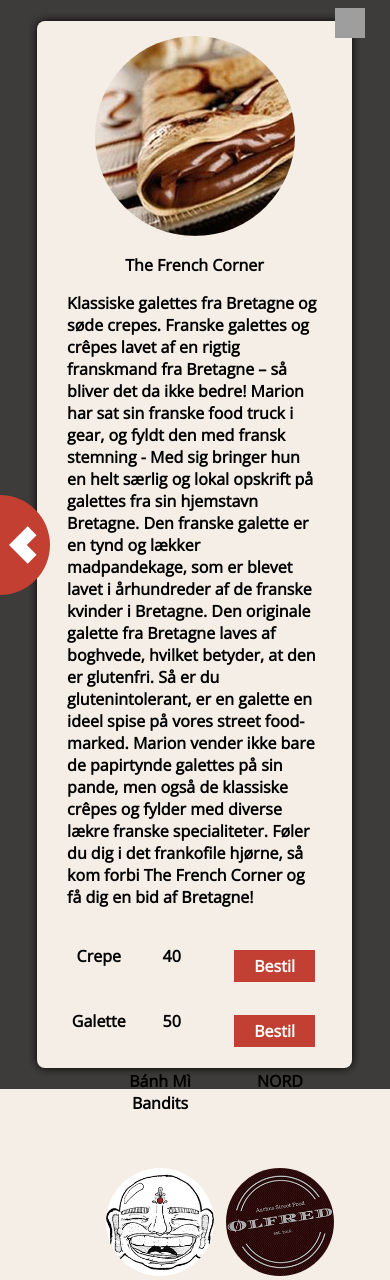
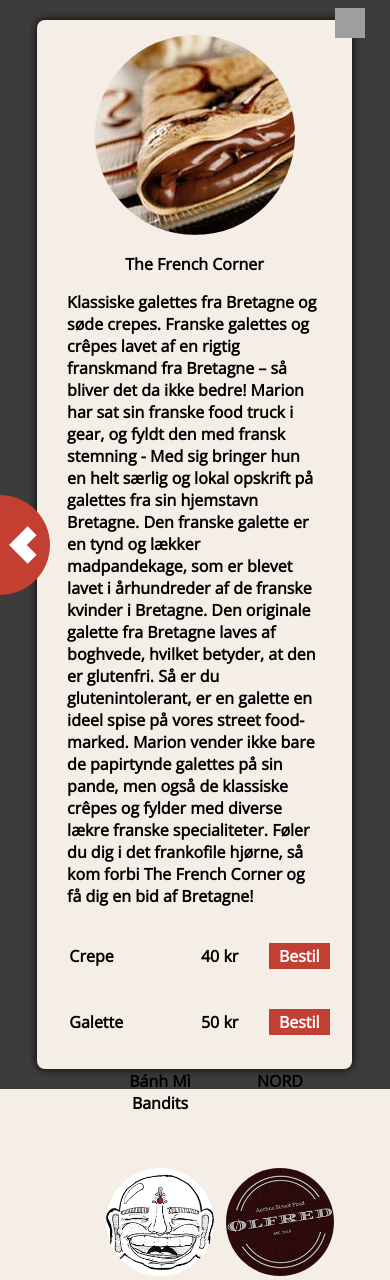
Before and after one commit to LasseGuldhammer/aarhusstreetfood, a PHP site: page /kitchens.php in a window 390 px wide, after a click on "The French Corner". Shown: the top 1280 px of the page. Run offline with PHP 8.4, Linux system fonts and the light colour scheme; data comes from the database, SQL or seed files in the repository; some libraries are stand-ins or nearby versions; grey boxes are pictures that could not be loaded.

Commit message:
Forskønnelse af koden

```diff
--- a/css/mediaqueries.css
+++ b/css/mediaqueries.css
@@ -1,69 +1,90 @@
 @media only screen and (max-width: 865px) {
+  /* line 2, ../../wamp64/www/aarhusstreetfood/css/mediaqueries.scss */
   .kitchen {
     width: 100%; }
-
+  /* line 6, ../../wamp64/www/aarhusstreetfood/css/mediaqueries.scss */
   #articlekitchen a {
     width: 33.33%;
     padding: 0; }
-
+  /* line 11, ../../wamp64/www/aarhusstreetfood/css/mediaqueries.scss */
   #articlekitchen {
     padding: 50px 60px 50px 200px; }
-
-  footer {
+  /* line 15, ../../wamp64/www/aarhusstreetfood/css/mediaqueries.scss */
+  footer, .footerk {
     height: 80px; }
-    footer p {
+    /* line 17, ../../wamp64/www/aarhusstreetfood/css/mediaqueries.scss */
+    footer p, .footerk p {
       padding: 0px 10px;
       font-size: 0.8em; }
-
+  /* line 23, ../../wamp64/www/aarhusstreetfood/css/mediaqueries.scss */
   .footerforside {
     height: 80px; }
+    /* line 25, ../../wamp64/www/aarhusstreetfood/css/mediaqueries.scss */
     .footerforside p {
       padding: 0px 10px;
       font-size: 0.8em; }
-
+  /* line 31, ../../wamp64/www/aarhusstreetfood/css/mediaqueries.scss */
   .active {
     width: 20%; }
-
+  /* line 35, ../../wamp64/www/aarhusstreetfood/css/mediaqueries.scss */
   .closebutton {
     margin-left: 20%; }
-
+  /* line 39, ../../wamp64/www/aarhusstreetfood/css/mediaqueries.scss */
   #logo {
     width: 15%;
     margin: 20px 0px 0px 20px; } }
+
 @media only screen and (max-width: 600px) {
+  /* line 47, ../../wamp64/www/aarhusstreetfood/css/mediaqueries.scss */
   .kitchen {
     width: 100%; }
-
+  /* line 51, ../../wamp64/www/aarhusstreetfood/css/mediaqueries.scss */
   #articlekitchen a {
     width: 50%;
     padding: 0; }
-
+  /* line 56, ../../wamp64/www/aarhusstreetfood/css/mediaqueries.scss */
   #articlekitchen {
     padding: 50px 50px 50px 100px; }
-
+  /* line 60, ../../wamp64/www/aarhusstreetfood/css/mediaqueries.scss */
   .active {
     width: 33%; }
-
+  /* line 64, ../../wamp64/www/aarhusstreetfood/css/mediaqueries.scss */
   .closebutton {
     margin-left: 33%; }
-
-  footer {
+  /* line 68, ../../wamp64/www/aarhusstreetfood/css/mediaqueries.scss */
+  footer, .footerk {
     height: 200px;
     flex-wrap: wrap;
     justify-content: space-around; }
-    footer p {
+    /* line 72, ../../wamp64/www/aarhusstreetfood/css/mediaqueries.scss */
+    footer p, .footerk p {
       width: 100%;
       text-align: center; }
-
+  /* line 78, ../../wamp64/www/aarhusstreetfood/css/mediaqueries.scss */
+  .footerk {
+    bottom: -15vh;
+    position: relative; }
+  /* line 83, ../../wamp64/www/aarhusstreetfood/css/mediaqueries.scss */
   .footerforside {
     height: 150px;
     flex-wrap: wrap;
     justify-content: space-around; }
+    /* line 87, ../../wamp64/www/aarhusstreetfood/css/mediaqueries.scss */
     .footerforside p {
       width: 100%;
       text-align: center; }
-
+  /* line 93, ../../wamp64/www/aarhusstreetfood/css/mediaqueries.scss */
   #login {
-    height: 70vh; } }
+    height: 70vh; }
+  /* line 97, ../../wamp64/www/aarhusstreetfood/css/mediaqueries.scss */
+  .bestil {
+    padding: 2px 10px;
+    margin-top: 20px;
+    background-color: #c23f33;
+    color: white;
+    transition: 0.5s;
+    outline: none;
+    text-decoration: none;
+    text-align: right; } }
 
 /*# sourceMappingURL=mediaqueries.css.map */
--- a/css/mediaqueries.scss
+++ b/css/mediaqueries.scss
@@ -6,18 +6,17 @@
     #articlekitchen a {
         width: 33.33%;
         padding: 0;
-}
+    }
 
     #articlekitchen {
         padding: 50px 60px 50px 200px;
     }
 
-    footer {
+    footer, .footerk {
         height: 80px;
         p {
             padding: 0px 10px;
             font-size: 0.8em;
-
         }
     }
 
@@ -26,7 +25,6 @@
         p {
             padding: 0px 10px;
             font-size: 0.8em;
-
         }
     }
 
@@ -53,7 +51,7 @@
     #articlekitchen a {
         width: 50%;
         padding: 0;
-}
+    }
 
     #articlekitchen {
         padding: 50px 50px 50px 100px;
@@ -67,7 +65,7 @@
         margin-left: 33%;
     }
 
-    footer {
+    footer, .footerk {
         height: 200px;
         flex-wrap: wrap;
         justify-content: space-around;
@@ -77,15 +75,18 @@
         }
     }
 
+    .footerk {
+        bottom: -15vh;
+        position: relative;
+    }
+
     .footerforside {
-
         height: 150px;
         flex-wrap: wrap;
         justify-content: space-around;
         p {
             width: 100%;
             text-align: center;
-
         }
     }
 
@@ -93,4 +94,14 @@
         height: 70vh;
     }
 
+    .bestil {
+        padding: 2px 10px;
+        margin-top: 20px;
+        background-color: #c23f33;
+        color: white;
+        transition: 0.5s;
+        outline: none;
+        text-decoration: none;
+        text-align: right;
+    }
 }
--- a/css/style.css
+++ b/css/style.css
@@ -1,13 +1,16 @@
 /* Global Styling */
+/* line 4, ../../wamp64/www/aarhusstreetfood/css/style.scss */
 * {
   border: 0px solid grey;
   box-sizing: border-box; }
 
+/* line 9, ../../wamp64/www/aarhusstreetfood/css/style.scss */
 body {
   background-color: rgba(216, 191, 160, 0.26);
   font-family: 'Open Sans', sans-serif;
   font-weight: bold; }
 
+/* line 15, ../../wamp64/www/aarhusstreetfood/css/style.scss */
 #background {
   background: url(../img/aarhusstreetfood1.jpg) no-repeat center center fixed;
   -webkit-background-size: cover;
@@ -15,6 +18,7 @@ body {
   -o-background-size: cover;
   background-size: cover; }
 
+/* line 23, ../../wamp64/www/aarhusstreetfood/css/style.scss */
 #background1 {
   background: url(../img/aarhusstreetfood_login.jpg) no-repeat center center fixed;
   -webkit-background-size: cover;
@@ -23,6 +27,7 @@ body {
   background-size: cover; }
 
 /* Navigation Menu Section */
+/* line 34, ../../wamp64/www/aarhusstreetfood/css/style.scss */
 .sidenav {
   height: 100%;
   width: 0;
@@ -36,9 +41,11 @@ body {
   display: flex;
   flex-direction: column; }
 
+/* line 49, ../../wamp64/www/aarhusstreetfood/css/style.scss */
 .active {
   width: 15vw; }
 
+/* line 53, ../../wamp64/www/aarhusstreetfood/css/style.scss */
 .sidenav a {
   height: 20%;
   text-decoration: none;
@@ -50,22 +57,27 @@ body {
   justify-content: space-around;
   flex-wrap: wrap; }
 
+/* line 65, ../../wamp64/www/aarhusstreetfood/css/style.scss */
 .sidenav a:hover,
 .offcanvas a:focus {
   color: black;
   background-color: #f4eee6; }
 
+/* line 71, ../../wamp64/www/aarhusstreetfood/css/style.scss */
 .icon {
   width: 100%;
   padding: 0% 25%;
   color: #fff; }
 
+/* line 77, ../../wamp64/www/aarhusstreetfood/css/style.scss */
 .st0 {
   transition: 0.5s; }
 
+/* line 81, ../../wamp64/www/aarhusstreetfood/css/style.scss */
 a svg:hover .st0, a:hover .st0 {
   fill: #111; }
 
+/* line 85, ../../wamp64/www/aarhusstreetfood/css/style.scss */
 .sidenav .closebtn {
   position: absolute;
   top: 0;
@@ -73,6 +85,7 @@ a svg:hover .st0, a:hover .st0 {
   font-size: 36px;
   margin-left: 50px; }
 
+/* line 93, ../../wamp64/www/aarhusstreetfood/css/style.scss */
 .frame {
   display: flex;
   align-items: center;
@@ -81,14 +94,17 @@ a svg:hover .st0, a:hover .st0 {
   transition: 0.5s;
   z-index: 2; }
 
+/* line 102, ../../wamp64/www/aarhusstreetfood/css/style.scss */
 #openbutton {
   transition: 0.5s;
   width: 50px; }
 
+/* line 107, ../../wamp64/www/aarhusstreetfood/css/style.scss */
 .closebutton {
   margin-left: 15%; }
 
 /* Kitchen Page */
+/* line 113, ../../wamp64/www/aarhusstreetfood/css/style.scss */
 #articlekitchen {
   display: inline-flex;
   flex-wrap: wrap;
@@ -97,42 +113,54 @@ a svg:hover .st0, a:hover .st0 {
   padding: 50px 100px 50px 200px;
   transition: 0.5s; }
 
+/* line 122, ../../wamp64/www/aarhusstreetfood/css/style.scss */
 #articlekitchen a {
   width: 25%;
   padding: 0;
   text-decoration: none;
   color: black; }
 
+/* line 129, ../../wamp64/www/aarhusstreetfood/css/style.scss */
 .kitchen {
   width: 100%;
   text-align: center;
   padding-bottom: 40px;
   transition: 0.5s; }
 
+/* line 136, ../../wamp64/www/aarhusstreetfood/css/style.scss */
 .kitchen-image {
   max-width: 90%;
   border-radius: 100%;
   transition: 0.5s;
   animation: pulse 1.5s ease 0s; }
 
+/* line 143, ../../wamp64/www/aarhusstreetfood/css/style.scss */
 .kitchen-name {
   font-size: 1em;
   text-align: center; }
 
+/* line 148, ../../wamp64/www/aarhusstreetfood/css/style.scss */
 .modal-wrapper {
   display: none; }
 
-.product {
-  position: relative; }
-  .product * {
-    display: inline-block; }
-  .product h4 {
-    position: relative;
-    left: -0.5em; }
-  .product button {
-    position: relative;
-    left: 0.5em; }
+/* line 152, ../../wamp64/www/aarhusstreetfood/css/style.scss */
+.product-name {
+  width: 50%;
+  display: inline-block;
+  text-align: left; }
 
+/* line 158, ../../wamp64/www/aarhusstreetfood/css/style.scss */
+.product-price {
+  width: 25%;
+  display: inline-block;
+  text-align: center; }
+
+/* line 164, ../../wamp64/www/aarhusstreetfood/css/style.scss */
+.product-order {
+  width: 20%;
+  display: inline-block; }
+
+/* line 169, ../../wamp64/www/aarhusstreetfood/css/style.scss */
 .bestil {
   padding: 5px 20px;
   margin-top: 20px;
@@ -143,28 +171,35 @@ a svg:hover .st0, a:hover .st0 {
   text-decoration: none;
   text-align: right; }
 
+/* line 180, ../../wamp64/www/aarhusstreetfood/css/style.scss */
 .bestil:hover {
   background-color: #f4eee6;
   color: black; }
 
 /* Kurv Section */
+/* line 187, ../../wamp64/www/aarhusstreetfood/css/style.scss */
 .main-padding {
   text-align: center;
   margin-top: 50px; }
 
+/* line 192, ../../wamp64/www/aarhusstreetfood/css/style.scss */
 .ordrer, .ordrer tbody {
   margin: 0 auto; }
+  /* line 195, ../../wamp64/www/aarhusstreetfood/css/style.scss */
   .ordrer tr td:nth-child(2), .ordrer tbody tr td:nth-child(2) {
     padding: 0 2em; }
 
+/* line 201, ../../wamp64/www/aarhusstreetfood/css/style.scss */
 .ordrer1 {
   vertical-align: baseline;
   width: 100%; }
+  /* line 205, ../../wamp64/www/aarhusstreetfood/css/style.scss */
   .ordrer1 tr td:nth-child(2) {
     padding: 0 2em; }
 
 /* Footer Section */
-footerk {
+/* line 213, ../../wamp64/www/aarhusstreetfood/css/style.scss */
+.footerk {
   width: 100%;
   height: 60px;
   bottom: 0;
@@ -175,11 +210,13 @@ footerk {
   flex-direction: row;
   justify-content: space-between;
   align-items: center; }
-  footerk p {
+  /* line 224, ../../wamp64/www/aarhusstreetfood/css/style.scss */
+  .footerk p {
     font-size: 0.9em;
     color: rgba(255, 255, 255, 0.66);
     padding: 0px 50px; }
 
+/* line 231, ../../wamp64/www/aarhusstreetfood/css/style.scss */
 footer {
   width: 100%;
   height: 60px;
@@ -190,12 +227,14 @@ footer {
   flex-direction: row;
   justify-content: space-between;
   align-items: center; }
+  /* line 241, ../../wamp64/www/aarhusstreetfood/css/style.scss */
   footer p {
     font-size: 0.9em;
     color: rgba(255, 255, 255, 0.66);
     padding: 0px 50px; }
 
 /* Login Section */
+/* line 250, ../../wamp64/www/aarhusstreetfood/css/style.scss */
 #login {
   width: 100%;
   height: 100vh;
@@ -203,6 +242,7 @@ footer {
   justify-content: space-around;
   align-items: center; }
 
+/* line 258, ../../wamp64/www/aarhusstreetfood/css/style.scss */
 .inp0 {
   width: 300px;
   height: 50px;
@@ -210,6 +250,7 @@ footer {
   outline: none;
   background-color: #f4eee6; }
 
+/* line 266, ../../wamp64/www/aarhusstreetfood/css/style.scss */
 .inp1 {
   width: 150px;
   height: 50px;
@@ -219,6 +260,7 @@ footer {
   transition: 0.5s;
   outline: none; }
 
+/* line 276, ../../wamp64/www/aarhusstreetfood/css/style.scss */
 .inp1:hover {
   background-color: #f4eee6;
   color: black; }
--- a/css/style.scss
+++ b/css/style.scss
@@ -10,7 +10,6 @@ body {
         background-color: rgba(216, 191, 160, 0.26);
         font-family: 'Open Sans', sans-serif;
         font-weight: bold;
-
 }
 
   #background {
@@ -52,7 +51,6 @@ body {
 }
 
 .sidenav a {
-
     height: 20%;
     text-decoration: none;
     font-size: 1em;
@@ -84,9 +82,6 @@ a svg:hover .st0, a:hover .st0 {
     fill: #111;
 }
 
-
-
-
 .sidenav .closebtn {
     position: absolute;
     top: 0;
@@ -104,19 +99,14 @@ a svg:hover .st0, a:hover .st0 {
     z-index: 2;
 }
 
-
 #openbutton {
-
     transition: 0.5s;
     width: 50px;
-
 }
-
 
 .closebutton {
     margin-left: 15%;
 }
-
 
 /* Kitchen Page */
 
@@ -127,7 +117,6 @@ a svg:hover .st0, a:hover .st0 {
     justify-content: space-around;
     padding: 50px 100px 50px 200px;
     transition: 0.5s;
-
 }
 
 #articlekitchen a {
@@ -135,7 +124,6 @@ a svg:hover .st0, a:hover .st0 {
     padding: 0;
     text-decoration: none;
     color: black;
-
 }
 
 .kitchen {
@@ -161,22 +149,21 @@ a svg:hover .st0, a:hover .st0 {
     display: none;
 }
 
-.product {
-    position: relative;
-
-    * {
+.product-name {
+    width: 50%;
     display: inline-block;
+    text-align: left;
 }
 
-    h4 {
-        position: relative;
-        left: -0.5em;
+.product-price {
+    width: 25%;
+    display: inline-block;
+    text-align: center;
 }
 
-    button {
-        position: relative;
-        left: 0.5em;
-    }
+.product-order {
+    width: 20%;
+    display: inline-block;
 }
 
 .bestil {
@@ -188,7 +175,6 @@ a svg:hover .st0, a:hover .st0 {
     outline: none;
     text-decoration: none;
     text-align: right;
-
 }
 
 .bestil:hover {
@@ -205,7 +191,6 @@ a svg:hover .st0, a:hover .st0 {
 
 .ordrer, .ordrer tbody {
     margin: 0 auto;
-
     tr {
         td:nth-child(2) {
             padding: 0 2em;
@@ -223,10 +208,9 @@ a svg:hover .st0, a:hover .st0 {
     }
 }
 
-
 /* Footer Section */
 
-footerk {
+.footerk {
     width: 100%;
     height: 60px;
     bottom: 0;
@@ -261,10 +245,6 @@ footer {
     }
 }
 
-
-
-
-
 /* Login Section */
 
 #login {
--- a/include/head.php
+++ b/include/head.php
@@ -1,4 +1,3 @@
-<head>
 <meta charset="utf-8">
 <meta http-equiv="x-ua-compatible" content="ie=edge">
 <meta name="description" content="">
@@ -9,4 +8,3 @@
 <link rel="stylesheet" href="css/animate.css">
 <link rel="stylesheet" href="css/mediaqueries.css">
 <link href="https://fonts.googleapis.com/css?family=Open+Sans" rel="stylesheet">
-</head>
--- a/include/sidebarnav.php
+++ b/include/sidebarnav.php
@@ -1,5 +1,6 @@
 <div class="frame">
-             <img id="openbutton" src="img/knaptilhjemmesideud.svg" alt="Aarhus Street Food logo"> </div>
+    <img id="openbutton" src="img/knaptilhjemmesideud.svg" alt="Aarhus Street Food logo">
+</div>
 
 <!-- Logo -->
 
@@ -7,7 +8,7 @@
 
 <nav>
     <div id="mySidenav" class="sidenav">
-        <a href="index.php"> <img class="icon" src="img/logo.png"> </a>
+    <a href="index.php"> <img class="icon" src="img/logo.png" alt="Aarhus Street Food logo"> </a>
     <a href="kitchens.php"> <?php include 'include/bestik.php' ?> Køkkener</a>
     <a href="kurv.php"><?php include 'include/kurv.php' ?>Kurv</a>
     <a href="kort.php"><?php include 'include/kort.php' ?>Kort</a>
--- a/kitchens.php
+++ b/kitchens.php
@@ -1,7 +1,10 @@
 <!DOCTYPE html>
-<html class="no-js" lang="">
+<html>
 
+<head>
     <?php include 'include/head.php' ?>
+    <title>Køkkener | Aarhus Street Food</title>
+</head>
 
 <body>
 
@@ -54,37 +57,34 @@
             <img class="kitchen-image" src="img/<?php echo $kitchen["image"]; ?>" alt="<?php echo $kitchen["name"]; ?> billede">
             <h2 class="kitchen-name"><?php echo $kitchen["name"]; ?></h2>
             <p><?php echo $kitchen["description"]; ?></p>
-                <table class="ordrer1">
                 <?php
                 // Foreach loop der genererer alle retterne
                  foreach($products as $product) {
                     if ($product["kitchen_id"] === $kitchen["id"]) { ?>
-                    <div class="product">
-                        <tr>
-                        <td><h4><?php echo $product["name"]; ?></h4></td>
-                        <td><p><?php echo $product["price"]; ?></p></td>
-
+                    <div class="product-name">
+                        <h4><?php echo $product["name"]; ?></h4>
+                    </div>
+                    <div class="product-price">
+                        <p><?php echo $product["price"]; ?> kr</p>
+                    </div>
                     <!-- En form med skjult "type", der leverer brugbar information til databasen, men er skjult for kunden. -->
-
-                        <form method="post">                 <input type="hidden"             name="id" value="<?php echo       $product["id"]; ?>">
+                    <div class="product-order">
+                        <form method="post">
+                            <input type="hidden" name="id" value="<?php echo       $product["id"]; ?>">
                             <input type="hidden" name="user_id" value="1">
                             <input type="hidden" name="total_price" value="<?php echo $product["price"]; ?>">
-                            <td><input class="bestil" type="submit" value="Bestil" name="submit"></td></form>
-                            </tr>
+                            <td><input class="bestil" type="submit" value="Bestil" name="submit"></td>
+                        </form>
                     </div>
-
                     <?php }
                 } ?>
-            </table>
         </div>
         <?php } ?>
         </article>
     </main>
 
-
     <!-- 2 statements der henholdsvis sender user_id og total_price til tabellen orders. Og sender product_id og order_id ind i products_belong_to_orders. -->
     <?php
-
     if(isset($_POST["submit"])){
 
     $stmt = $conn->prepare("INSERT INTO orders (user_id, total_price)
@@ -95,15 +95,14 @@
     $stmt = $conn->prepare("INSERT INTO products_belong_to_orders (product_id, order_id)
     VALUES('".$_POST["id"]."','".$LAST_ID."')");
     $sonuc = $stmt->execute();}
-
     ?>
 
     <!-- Footer med kontaktinformation -->
-
     <footer>
-
-    <p>Aarhus Street Food</p> <p> Mad Mad Mad Mad</p> <p> Tlf: 12 34 56 78 </p> <p> Email: aarhusstreetfood@gmail.com </p>
-
+        <p>Aarhus Street Food</p>
+        <p>Mad Mad Mad Mad</p>
+        <p>Tlf: 12 34 56 78 </p>
+        <p>Email: aarhusstreetfood@gmail.com</p>
     </footer>
 
     <script src="https://code.jquery.com/jquery-3.2.1.min.js"></script>
@@ -113,5 +112,6 @@
     <script src="js/jquery.modal.min.js" type="text/javascript" charset="utf-8"></script>
 
     <script src="js/kitchens.js"></script>
+
 </body>
 </html>
```
Also changed, not shown: include/footer.php (+4 -3 lines), index.php (+7 -10 lines), kort.php (+9 -10 lines), kurv.php (+7 -9 lines), mediaqueries.css (deleted, +0 -57 lines), pdo.php (deleted, +0 -25 lines), profil.php (+10 -14 lines), test.php (deleted, +0 -40 lines), 2 other files. Lines whose indentation alone changed are shown as unchanged.
